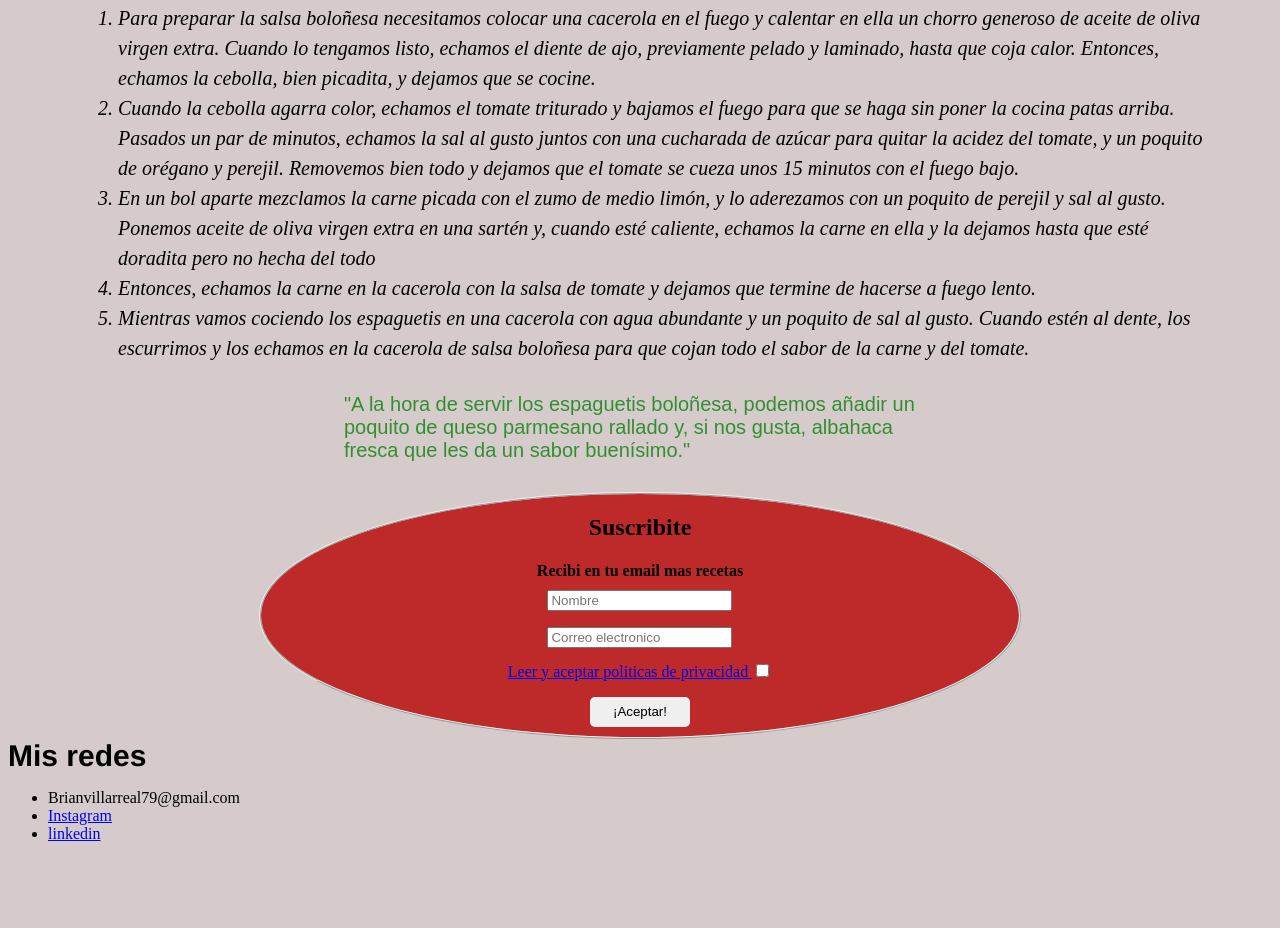
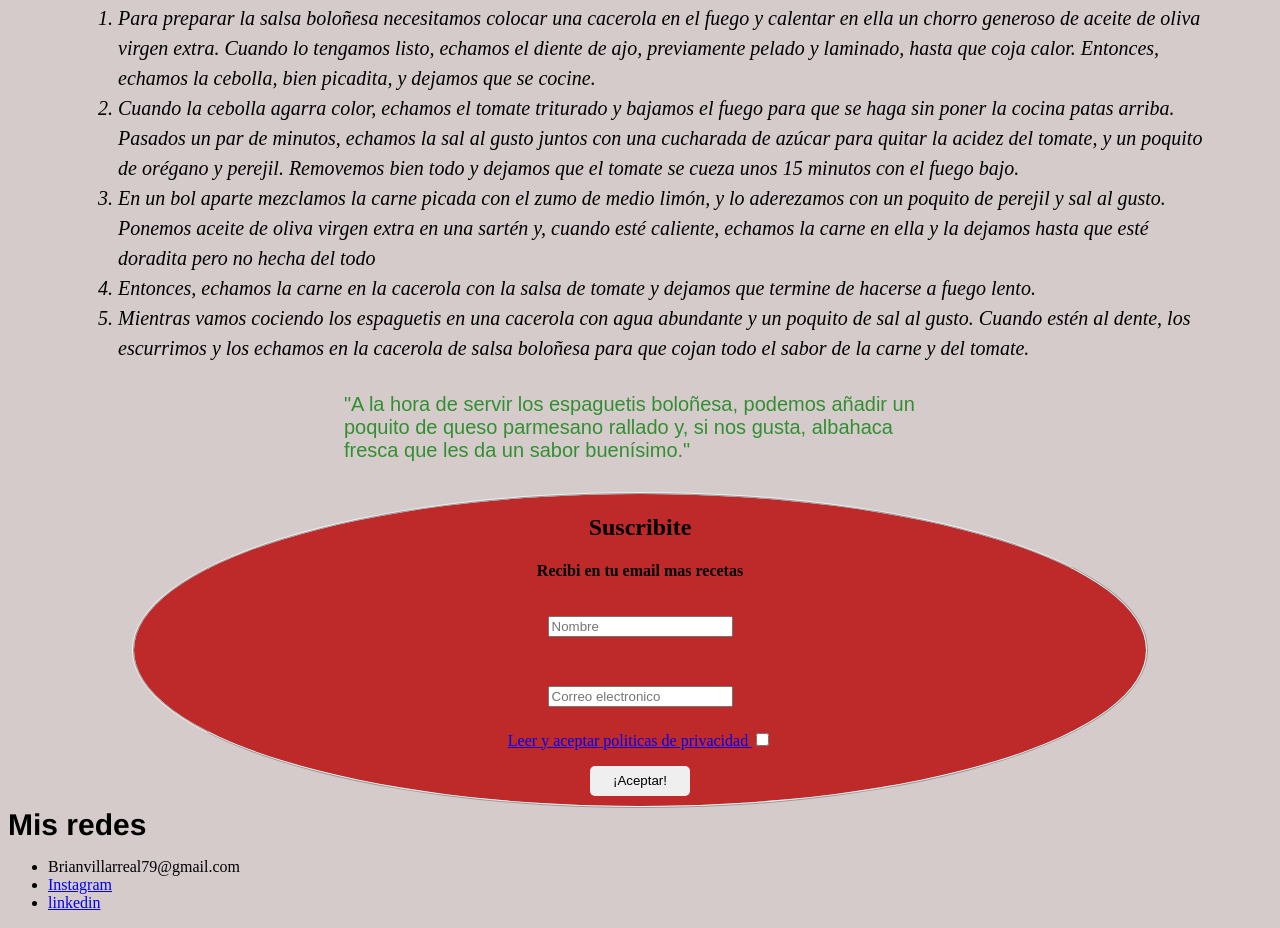
Before and after one commit to Brai-10/receta, a plain HTML site: page index.html in a window 1280 px wide. Shown: the part 1322-2250 px from the top of the page. Before the commit the page ends 2181 px from the top, so only its background shows below. Drawn offline with Linux system fonts and the light colour scheme.

Commit message:
agragnde form

```diff
--- a/style.css
+++ b/style.css
@@ -75,11 +75,13 @@ form {
     border-radius: 50%;
     flex-direction: column;
     align-items: center;
-    width: 60%;
-}c
+    width: 80%;
+    height: 100%;
+}
 #nombre, #correo {
     font-family: 'Segoe UI';
-    line-height: 50px;
+    line-height: 70px;
+
 
 }
 form p {
```
